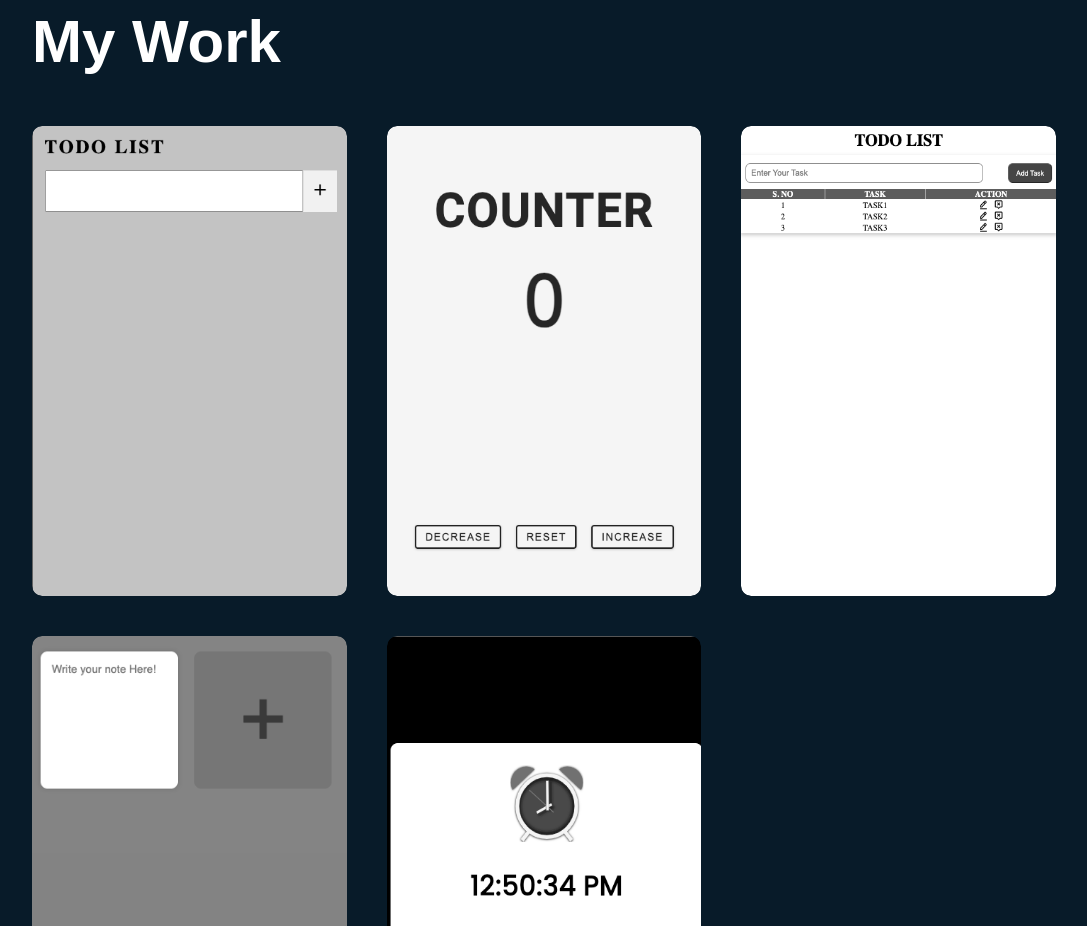
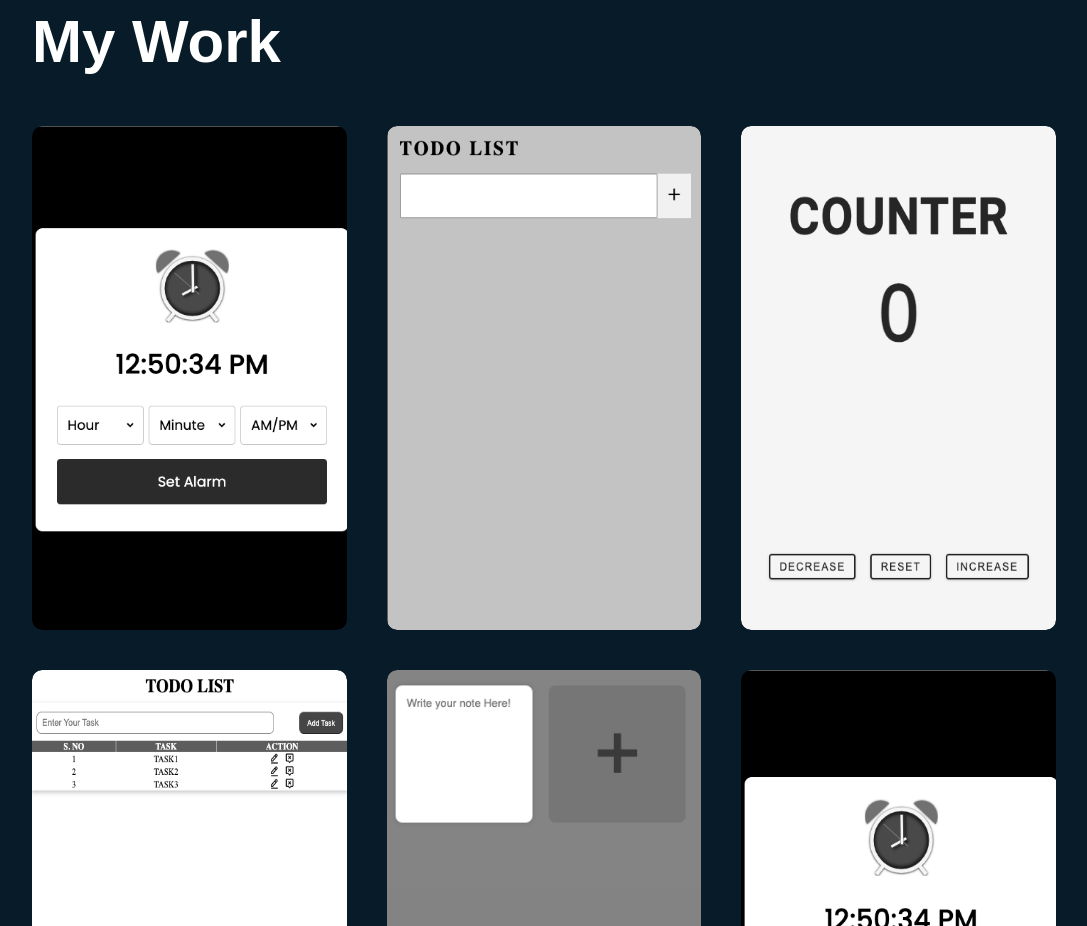
Before and after one commit to shubhh7935/Portfolio, a plain HTML site: page index.html in a window 1280 px wide. Shown: the part 2000-2926 px from the top of the page, without its empty margins (96-1183 px from the left). Drawn offline with Linux system fonts and the light colour scheme.

Commit message:
updated projects

```diff
--- a/index.html
+++ b/index.html
@@ -117,6 +117,15 @@
       <h1 class="sub-title">My Work</h1>
       <div class="work-list">
         <div class="work">
+          <img src="project5.png">
+          <div class="layer">
+            <h3>Ihora-The Wedding Services</h3>
+            <p>ihora is an Android application built using Kotlin.</p>
+            <a href="https://github.com/shubhh7935/ihora/blob/main/README.md" target="_blank"><i class="fa-solid fa-link"></i></a>
+          </div>
+        </div>
+
+        <div class="work">
           <img src="project1.png">
           <div class="layer">
             <h3>ToDo List Web App(no local storage)</h3>
```
